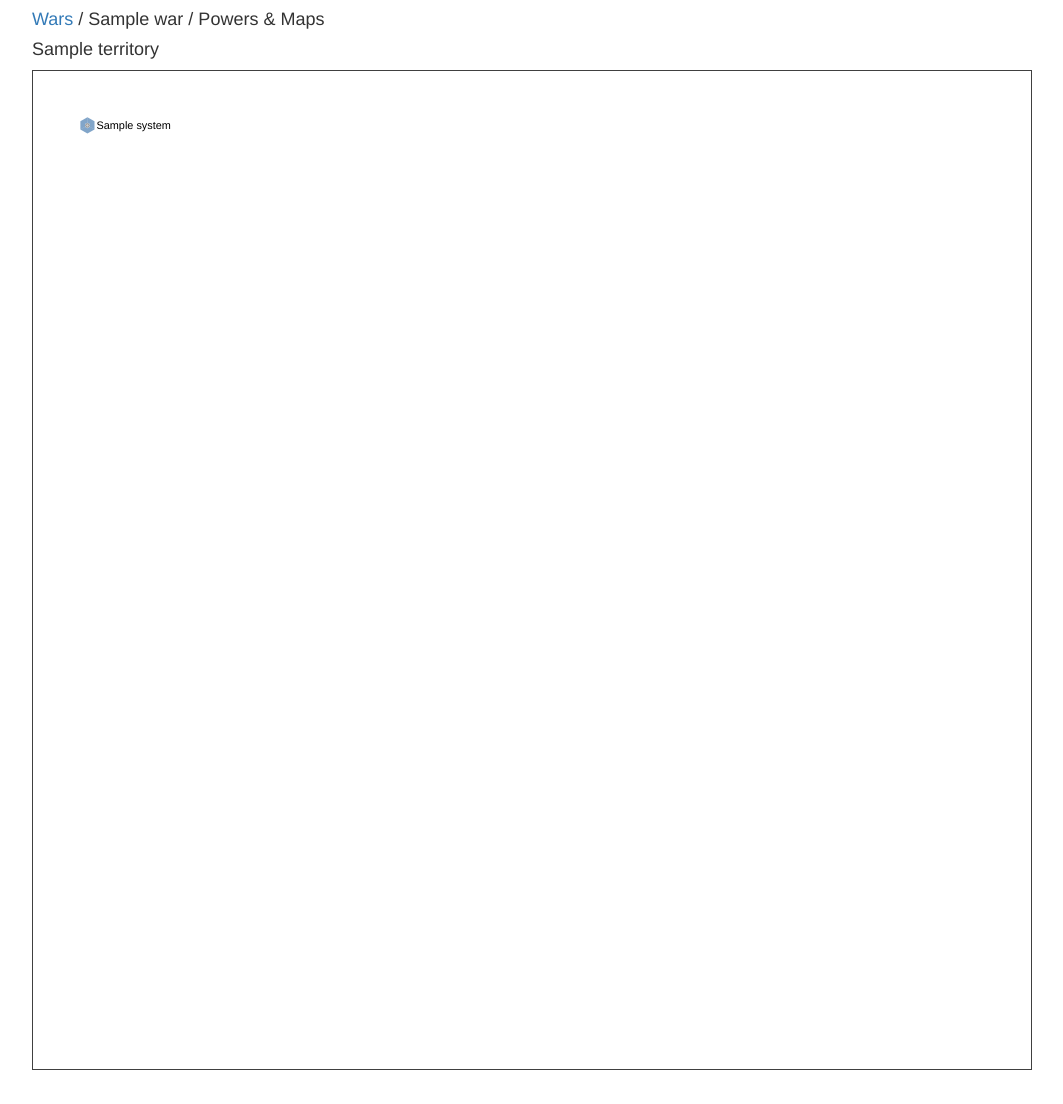
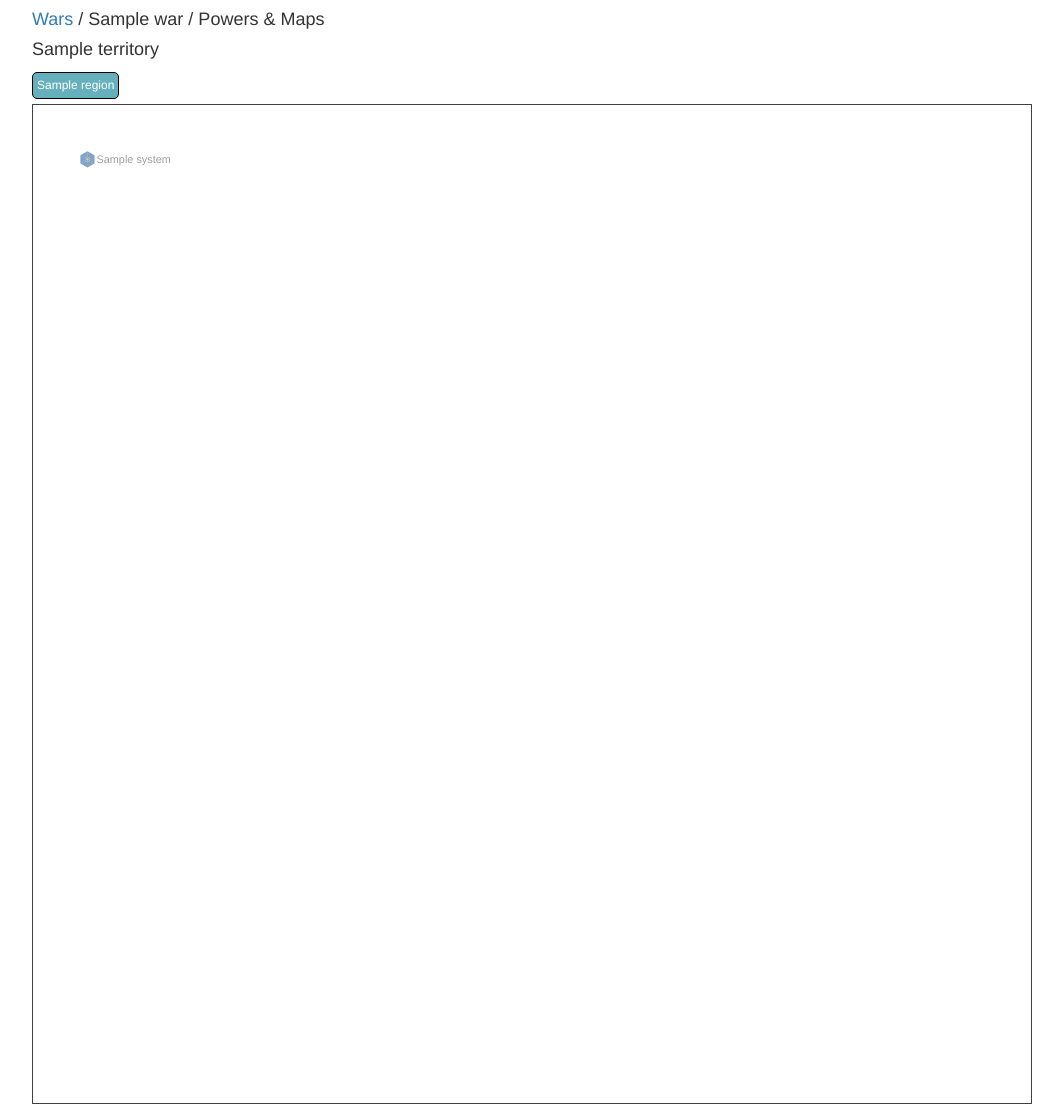
Before and after one commit to sergey-koumirov/corpfleet, a Django app: template cwo/templates/cwo/war/dashboard.html in a window 1280 px wide. Shown: the whole page, without its empty margins (38-1101 px from the left). Before the commit the page ends 1070 px from the top, so only its background shows below. Run offline with Django 3.2, Linux system fonts and the light colour scheme; the template is opened without the code that fills it: most values are stand-ins (such as "Sample title", 1, 10 or a date in 2020); parts of the project's set-up code (start-up, migrations or seed data) failed here and were passed over; some libraries are stand-ins or nearby versions.

Commit message:
added regions names on dashboard

```diff
--- a/cwo/templates/cwo/war/dashboard.html
+++ b/cwo/templates/cwo/war/dashboard.html
@@ -35,6 +35,10 @@
 {% for tid, tinfo in map.war_systems.items %}
 
 <h4>{{tinfo.territory.name}}</h4>
+{% for region in tinfo.territory.regions %}
+<span class="btn-my">{{region.name}}</span>
+{% endfor %}
+<br>
 <svg id="t{{tid}}" viewBox="-50 -50 1100 1100" width="1000" height="1000" style="border: 1px solid #404040">
 
     {% for link in tinfo.links %}
@@ -49,7 +53,7 @@
     {% endfor %}
 
     {% for sid, system in tinfo.systems.items %}
-    <text class="system-name" x="{{system.sx|floatformat}}" dx="10" y="{{system.sz|floatformat}}" dy="4">{{system.name}}</text>
+    <text x="{{system.sx|floatformat}}" dx="10" y="{{system.sz|floatformat}}" dy="4">{{system.name}}</text>
     {% endfor %}
 </svg>
 
--- a/static/css/main.css
+++ b/static/css/main.css
@@ -55,3 +55,12 @@ td{
 {
   margin-bottom:0px;
 }
+
+svg {
+  margin-top: 5px;
+}
+
+svg text{
+  fill: #404040;
+  fill-opacity: 0.5;
+}
```
Also changed, not shown: cwo/models/war_map.py (+7 -1 lines).
